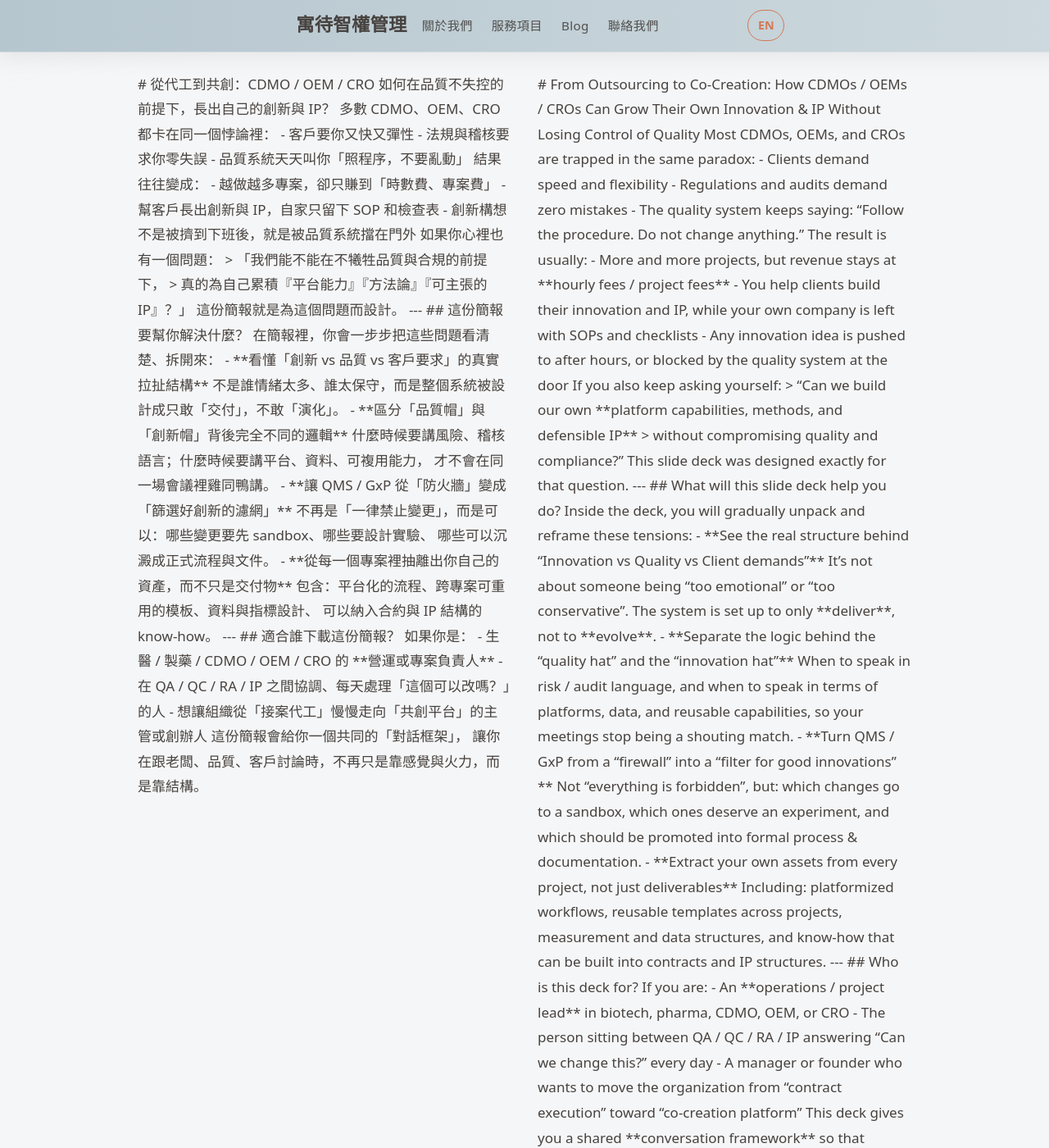
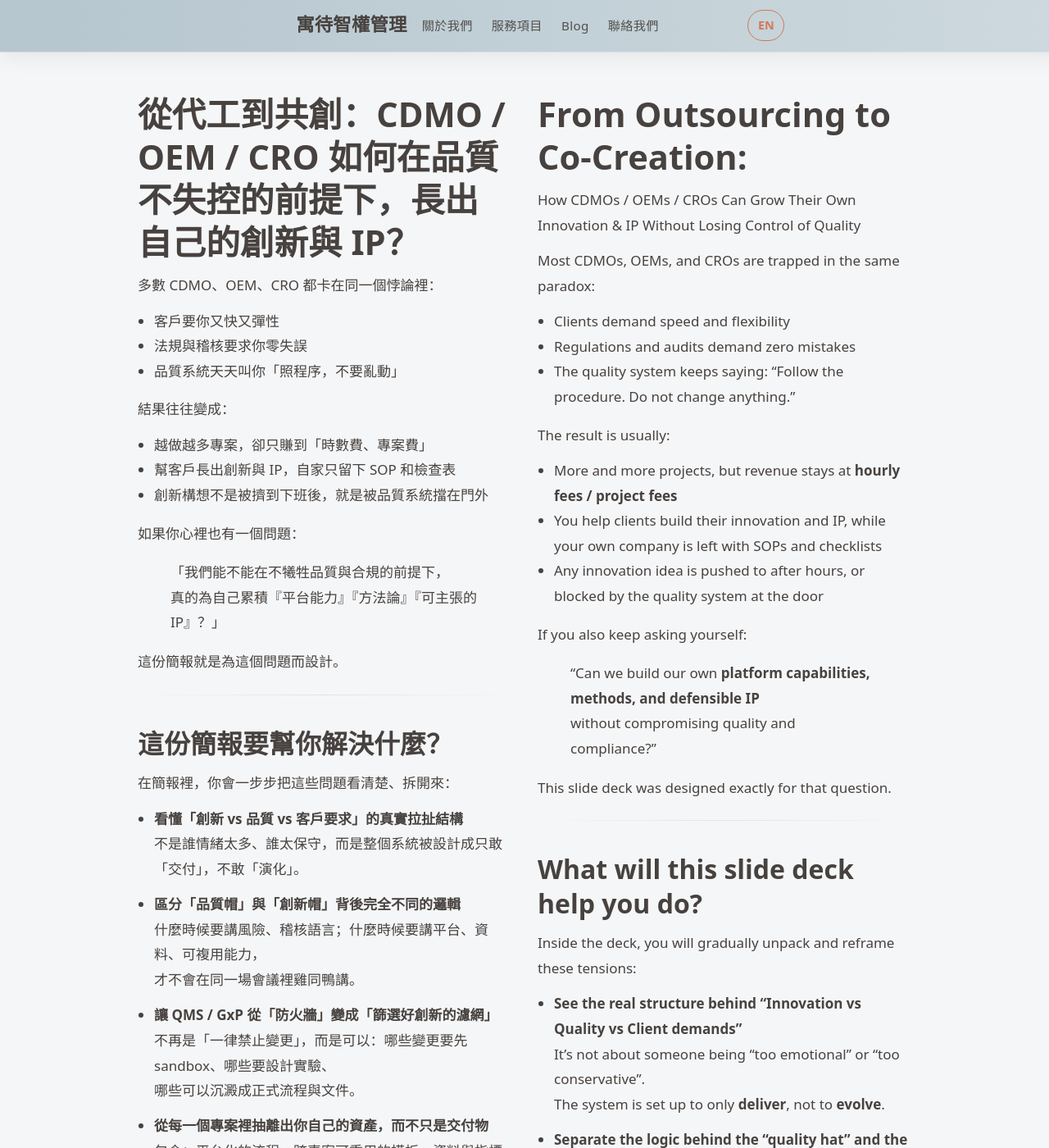
Before and after one commit to nuancenil/udipconsult, a Jekyll site: the page built from _posts/2025-11-25-cdmo-innovation-quality-zh.md, in a window 1280 px wide and 1400 px high. Shown: the whole window at 82% size. Built offline with Jekyll 4.4.1, drawn with Linux system fonts in a browser that asks for light colours; some of the changed text lies outside the part shown.

Commit message:
Update site content

```diff
--- a/_posts/2025-11-25-cdmo-innovation-quality-zh.md
+++ b/_posts/2025-11-25-cdmo-innovation-quality-zh.md
@@ -7,9 +7,9 @@ permalink: /2025/11/25/cdmo-innovation-quality-zh/
 en_url: /2025/11/25/cdmo-innovation-quality-en/
 ---
 
-<div style="display:flex; gap:2rem; align-items:flex-start; flex-wrap:wrap;">
+<div style="display:flex; gap:2rem; align-items:flex-start; flex-wrap:wrap;" markdown="1">
 
-<div style="flex:1 1 300px; min-width:0;">
+<div style="flex:1 1 300px; min-width:0;" markdown="1">
 
 # 從代工到共創：CDMO / OEM / CRO 如何在品質不失控的前提下，長出自己的創新與 IP？
 
@@ -68,7 +68,7 @@ en_url: /2025/11/25/cdmo-innovation-quality-en/
 
 </div>
 
-<div style="flex:1 1 300px; min-width:0;">
+<div style="flex:1 1 300px; min-width:0;" markdown="1">
 
 # From Outsourcing to Co-Creation:
 How CDMOs / OEMs / CROs Can Grow Their Own Innovation & IP Without Losing Control of Quality
```
